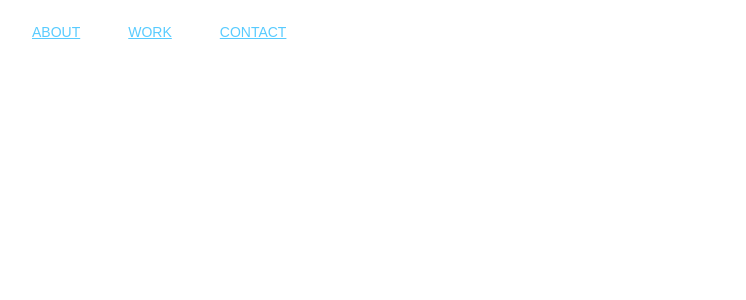
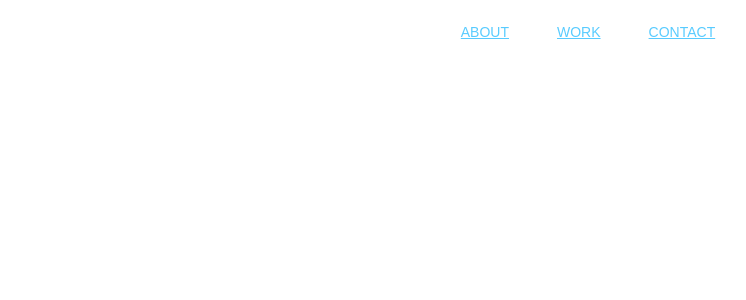
Before and after one commit to christiangmartinez/xtianmartinez.com, a React (Create React App) app: page / in a window 1280 px wide. Shown: the top 300 px of the page, without its empty margins (72-818 px from the left). Built offline with nearby package versions, Linux system fonts and the light colour scheme.

Commit message:
center navigation links

```diff
--- a/public/index.html
+++ b/public/index.html
@@ -27,13 +27,15 @@
   .App {
       text-align: center;
     }
-      .demo-layout-transparent .mdl-layout__header,
-      .demo-layout-transparent .mdl-layout__drawer-button {
-        color: black;
+
+  .mdl-grid {
+      padding: 8px;
+      max-width: 900px;
     }
-
+  .mdl-layout__header-row{
+    justify-content: center;
+    }
   </style>
-  </head>
   <body>
     <!-- Filler HTML as our app starts up -->
     <div id="root">
--- a/src/App.css
+++ b/src/App.css
@@ -2,7 +2,3 @@
   from { transform: rotate(0deg); }
   to { transform: rotate(360deg); }
 }
-.mdl-grid{
-  padding: 8px;
-  max-width: 900px;
-}
--- a/src/App.js
+++ b/src/App.js
@@ -7,7 +7,7 @@ import {
 
 const App = () => (
   <Router>
-    <div className="demo-layout-transparent mdl-layout mdl-js-layout">
+    <div className="mdl-layout mdl-js-layout">
       <header className="mdl-layout__header mdl-layout__header--transparent">
         <div className="mdl-layout__header-row">
           <nav className="mdl-navigation">
```
Lines whose indentation alone changed are shown as unchanged.
